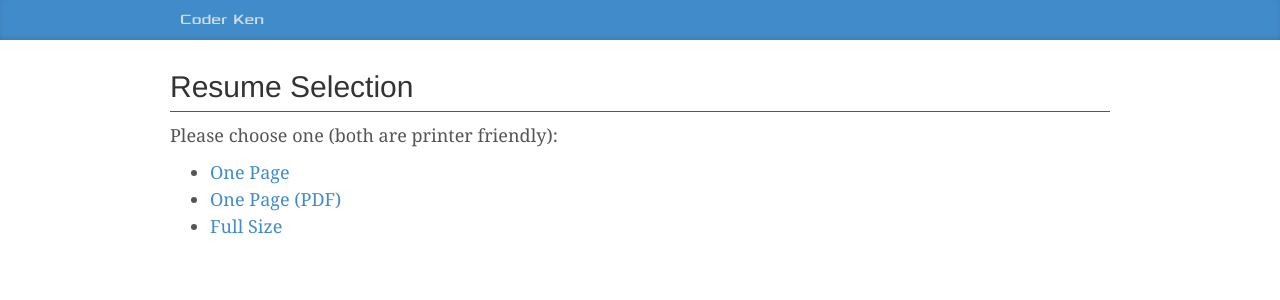
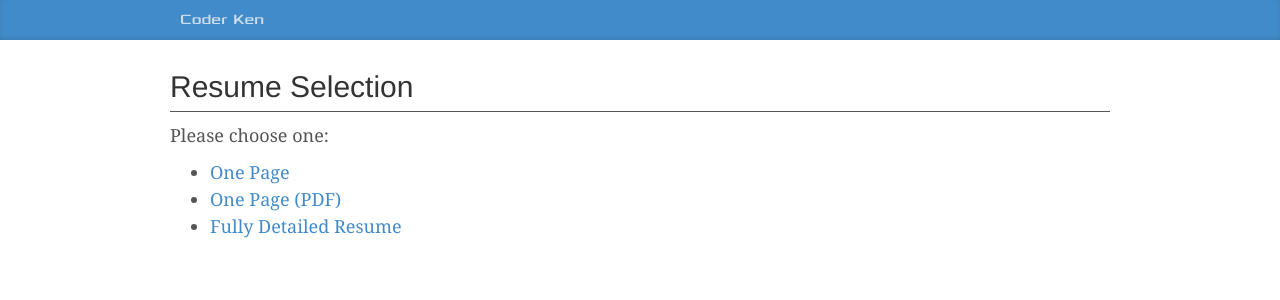
Before and after one commit to krcourville/krcourville.github.io, a Jekyll site: the page built from cv/index.md, in a window 1280 px wide. Shown: the top 300 px of the page. Built offline with Jekyll 4.4.1, drawn with Linux system fonts in a browser that asks for light colours; nearby versions of some CDN libraries; comment, search, counter and statistics services are not loaded.

Commit message:
remove "printer friendly"

```diff
--- a/cv/index.md
+++ b/cv/index.md
@@ -4,8 +4,8 @@ title: Resume Selection
 permalink: /cv/
 ---
 
-Please choose one (both are printer friendly):
+Please choose one:
 
 - [One Page](onepage.html)
 - [One Page (PDF)](ken-courville-cv-one-page.pdf)
-- [Full Size](full.html)
+- [Fully Detailed Resume](full.html)
```
